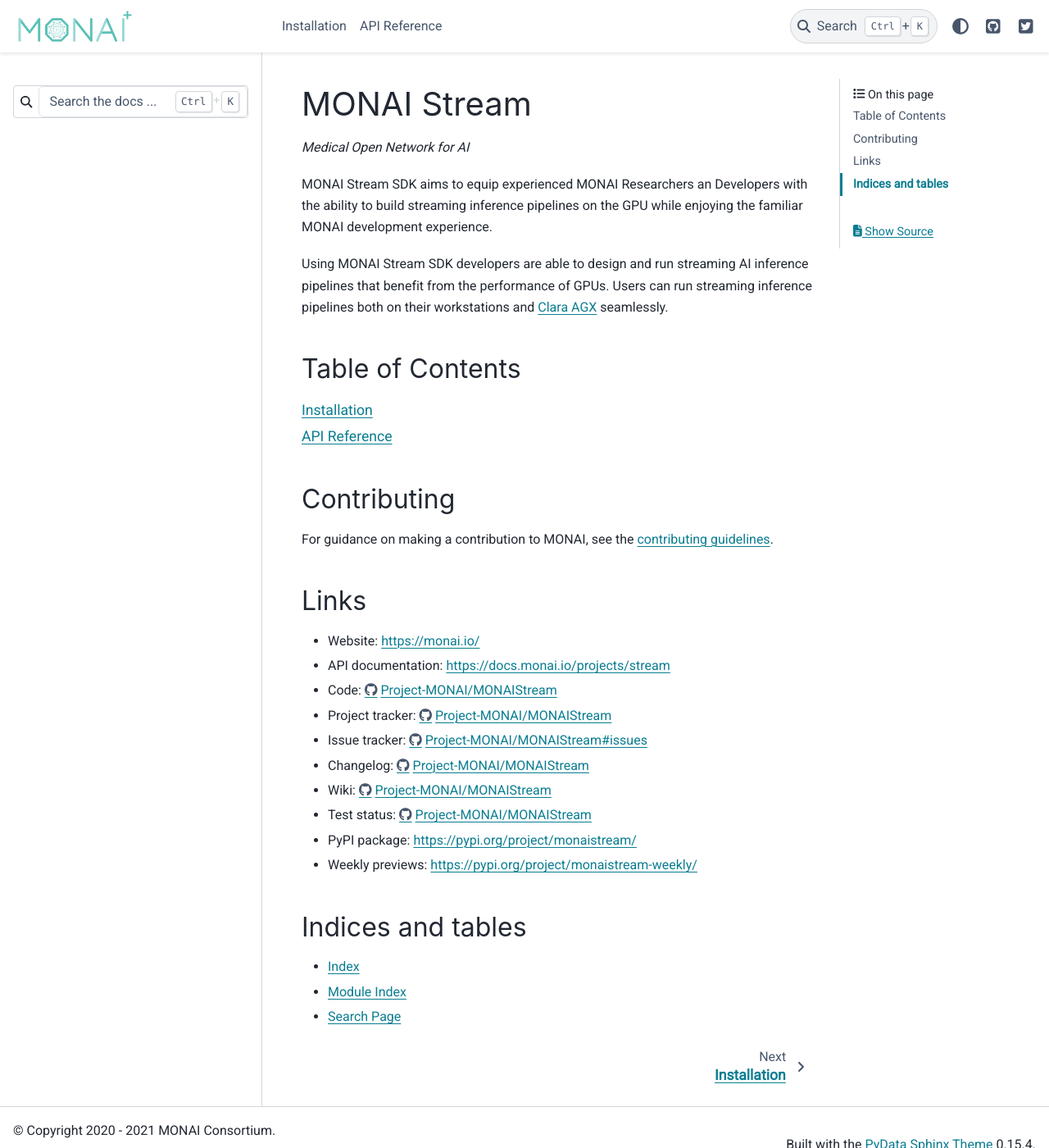
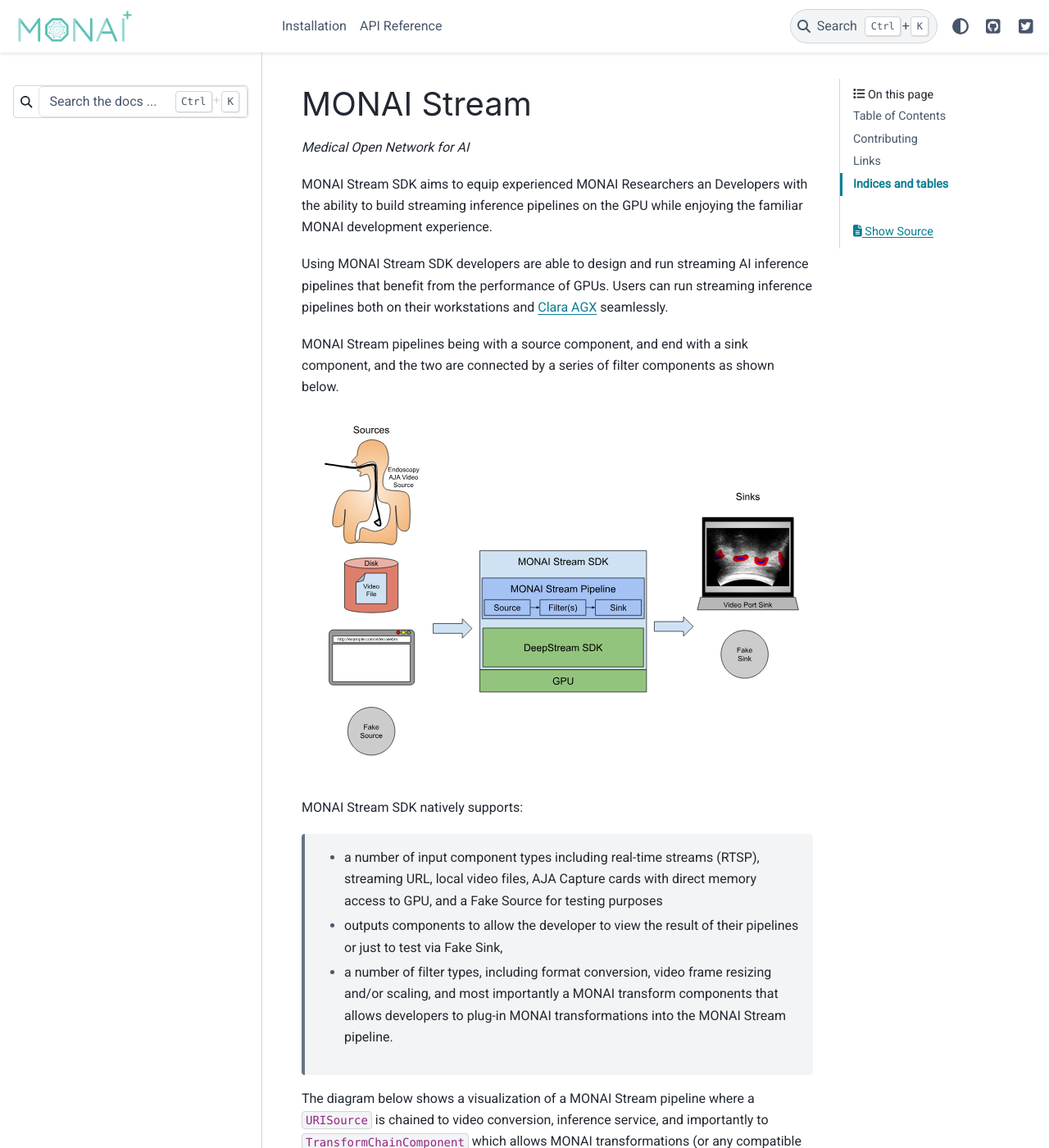
Before and after one commit to Project-MONAI/MONAIStream, a Sphinx documentation site: the page built from docs/source/index.rst, in a window 1280 px wide and 1400 px high. Shown: the whole window at 82% size. Built offline with Sphinx 7.4.7 and the PyData theme 0.15.4, drawn with Linux system fonts in a browser that asks for light colours; some web fonts are replaced; pages that are not in the unit, such as notebooks, are missing from menus; some of the changed text lies outside the part shown.

Commit message:
Documentation Updates (#54)

```diff
--- a/docs/source/index.rst
+++ b/docs/source/index.rst
@@ -12,6 +12,54 @@ Using MONAI Stream SDK developers are able to design and run streaming AI infere
 benefit from the performance of GPUs. Users can run streaming inference pipelines both on their workstations
 and `Clara AGX <https://developer.nvidia.com/clara-agx-devkit>`_ seamlessly.
 
+MONAI Stream pipelines being with a source component, and end with a sink component,
+and the two are connected by a series of filter components as shown below.
+
+.. image:: ../images/MONAIStream_High-level_Architecture.svg
+    :alt: High-level Architecture
+
+
+MONAI Stream SDK natively supports:
+
+  - a number of input component types including real-time streams (RTSP), streaming URL, local video files,
+    AJA Capture cards with direct memory access to GPU, and a Fake Source for testing purposes
+  - outputs components to allow the developer to view the result of their pipelines or just to test via Fake Sink,
+  - a number of filter types, including format conversion, video frame resizing and/or scaling, and most importantly a MONAI transform components
+    that allows developers to plug-in MONAI transformations into the MONAI Stream pipeline.
+
+The diagram below shows a visualization of a MONAI Stream pipeline where a ``URISource`` is chained to video conversion,
+inference service, and importantly to ``TransformChainComponent`` which allows MONAI transformations
+(or any compatible callables that accept ``Dict[str, torch.Tensor]``) to be plugged into the MONAI Stream pipeline. The results are then
+vizualized on the screen via ``NVEglGlesSink``.
+
+.. mermaid::
+
+   stateDiagram-v2
+      URISource<br>(Source) --> NVVideoConvert<br>(Filter)
+      NVVideoConvert<br>(Filter) --> NVInferServer<br>(Filter)
+      NVInferServer<br>(Filter) --> ConcatItemsd: ORIGINAL_IMAGE
+      NVInferServer<br>(Filter) --> Activationsd: MODEL_OUTPUT_O
+      Lambdad --> NVEglGlesSink<br>(Sink)
+
+      state TransformChainComponent(Filter) {
+         Activationsd --> AsDiscreted
+         AsDiscreted --> AsChannelLastd
+         AsChannelLastd --> ScaleIntensityd
+         ScaleIntensityd --> ConcatItemsd
+         ConcatItemsd --> Lambdad
+      }
+
+In the conceptual example pipeline above, ``NVInferServer`` passes both the original image
+as well as all the inference model outputs to the transform chain component. The developer may
+choose to manipulate the two pieces of data separately or together to create the desired output
+for display.
+
+``TransformChainComponent`` presents MONAI transforms
+with ``torch.Tensor`` data containing a single frame of the video stream.
+Implementationally, ``TransformChainComponent`` provides a compatibility layer between MONAI
+and the underlying `DeepStream SDK <https://developer.nvidia.com/deepstream-sdk>`_ backbone,
+so MONAI developers may be able to plug-in existing MONAI inference code into
+DeepStream.
 
 -----------------
 Table of Contents
--- a/pyproject.toml
+++ b/pyproject.toml
@@ -1,10 +1,11 @@
 [build-system]
+build-backend = "setuptools.build_meta"
 requires = [
   "wheel",
   "setuptools",
   "versioneer-518",
+  "packaging>=20.0"
 ]
-build-backend = "setuptools.build_meta"
 
 [tool.black]
 line-length = 120
```
Also changed, not shown: README.md (+33 -0 lines), docs/images/MONAIStream_High-level_Architecture.svg (added).
